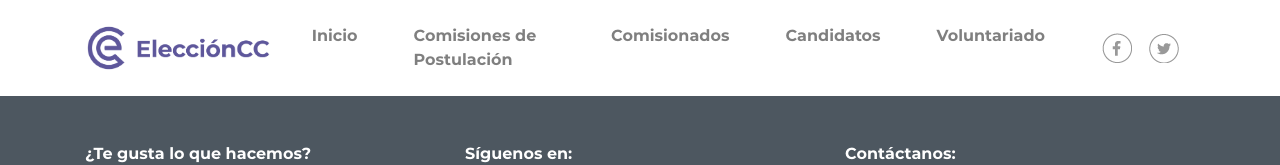
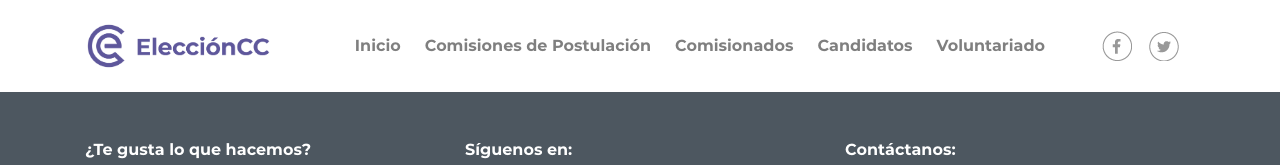
Before and after one commit to RedCiudadana/EleccionCC, an Eleventy site: page src/base.njk in a window 1280 px wide. Shown: the top 165 px of the page. Built offline with nearby package versions, Linux system fonts and the light colour scheme; Eleventy itself is replaced by a stand-in of ours; files that its build step writes are made by us from their sources.

Commit message:
Ajuste de información y Google Analytics

```diff
--- a/src/base.njk
+++ b/src/base.njk
@@ -4,6 +4,17 @@
 {%- set pageDescription %}{% if description %}{{ description }}{% else %}{{ meta.siteDescription }}{% endif %}{% endset -%}
 {%- set pageSocialImg %}{{ meta.url }}/previews/{% if title %}{{ title | slug }}{% else %}home{% endif %}.png{% endset -%}
   <head>
+    <!-- Global site tag (gtag.js) - Google Analytics -->
+    <script async="async" src="https://www.googletagmanager.com/gtag/js?id=G-2SPMR3TS6R"></script>
+    <script>
+      window.dataLayer = window.dataLayer || [];
+      function gtag() {
+        dataLayer.push(arguments);
+      }
+      gtag('js', new Date());
+
+      gtag('config', 'G-2SPMR3TS6R');
+    </script>
     <!-- Generated from the 11ty Netlify Jumpstart: https://github.com/5t3ph/11ty-netlify-jumpstart -->
     <meta charset="UTF-8" />
     <meta name="viewport" content="width=device-width, initial-scale=1, shrink-to-fit=no">
@@ -58,8 +69,13 @@
       title="RSS Feed for {{ meta.siteName }}"
       href="/feed/"
     />
+    <link rel="apple-touch-icon" sizes="180x180" href="/assets/apple-touch-icon.png">
+    <link rel="icon" type="image/png" sizes="32x32" href="/assets/favicon-32x32.png">
+    <link rel="icon" type="image/png" sizes="16x16" href="/assets/favicon-16x16.png">
+    <link rel="manifest" href="/assets/site.webmanifest">
 
     {% block head %}
+      <title>ElecionCC | Red Ciudadana</title>
     {% endblock %}
   </head>
   <body>
@@ -73,19 +89,19 @@
         </button>
         <div class="collapse navbar-collapse" id="navbarNavAltMarkup">
           <div class="navbar-nav ml-auto">
-            <a class="nav-link font-weight-bold" href="/">
+            <a class="nav-link font-weight-bold  align-self-center" href="/">
               Inicio
             </a>
-            <a class="nav-link font-weight-bold pl-lg-4" href="/comisiones/index.html">
+            <a class="nav-link font-weight-bold pl-lg-2 d-flex align-self-center" href="/comisiones/index.html">
               Comisiones de Postulación
             </a>
-            <a class="nav-link font-weight-bold pl-lg-4" href="/comisionados/index.html">
+            <a class="nav-link font-weight-bold pl-lg-2 d-flex align-self-center" href="/comisionados/index.html">
               Comisionados
             </a>
-            <a class="nav-link font-weight-bold pl-lg-4" href="/candidatos/index.html">
+            <a class="nav-link font-weight-bold pl-lg-2 d-flex align-self-center" href="/candidatos/index.html">
               Candidatos
             </a>
-            <a class="nav-link font-weight-bold pl-lg-4" href="/voluntariado/index.html">
+            <a class="nav-link font-weight-bold pl-lg-2 d-flex align-self-center" href="/voluntariado/index.html">
               Voluntariado
             </a>
             <a class="py-1 pl-lg-4 mr-2 d-flex" href="https://www.facebook.com/Redciudadanagt/" target="_blank" rel="noopener" class="image-opacity">
@@ -186,5 +202,6 @@
     <script src="https://code.jquery.com/jquery-3.5.1.slim.min.js" integrity="sha384-DfXdz2htPH0lsSSs5nCTpuj/zy4C+OGpamoFVy38MVBnE+IbbVYUew+OrCXaRkfj" crossorigin="anonymous"></script>
     <script src="https://cdn.jsdelivr.net/npm/popper.js@1.16.1/dist/umd/popper.min.js" integrity="sha384-9/reFTGAW83EW2RDu2S0VKaIzap3H66lZH81PoYlFhbGU+6BZp6G7niu735Sk7lN" crossorigin="anonymous"></script>
     <script src="https://stackpath.bootstrapcdn.com/bootstrap/4.5.2/js/bootstrap.min.js" integrity="sha384-B4gt1jrGC7Jh4AgTPSdUtOBvfO8shuf57BaghqFfPlYxofvL8/KUEfYiJOMMV+rV" crossorigin="anonymous"></script>
+    <script src="https://my.hellobar.com/015b45d24e58767f919af969fd971e1eabb90523.js" type="text/javascript" charset="utf-8" async="async"></script>
   </body>
 </html>
```
Also changed, not shown: src/index.njk (+23 -1 lines), assets/android-chrome-192x192.png (added), assets/android-chrome-512x512.png (added), assets/apple-touch-icon.png (added), assets/favicon-16x16.png (added), assets/favicon-32x32.png (added), assets/favicon.ico (added), assets/site.webmanifest (added).
